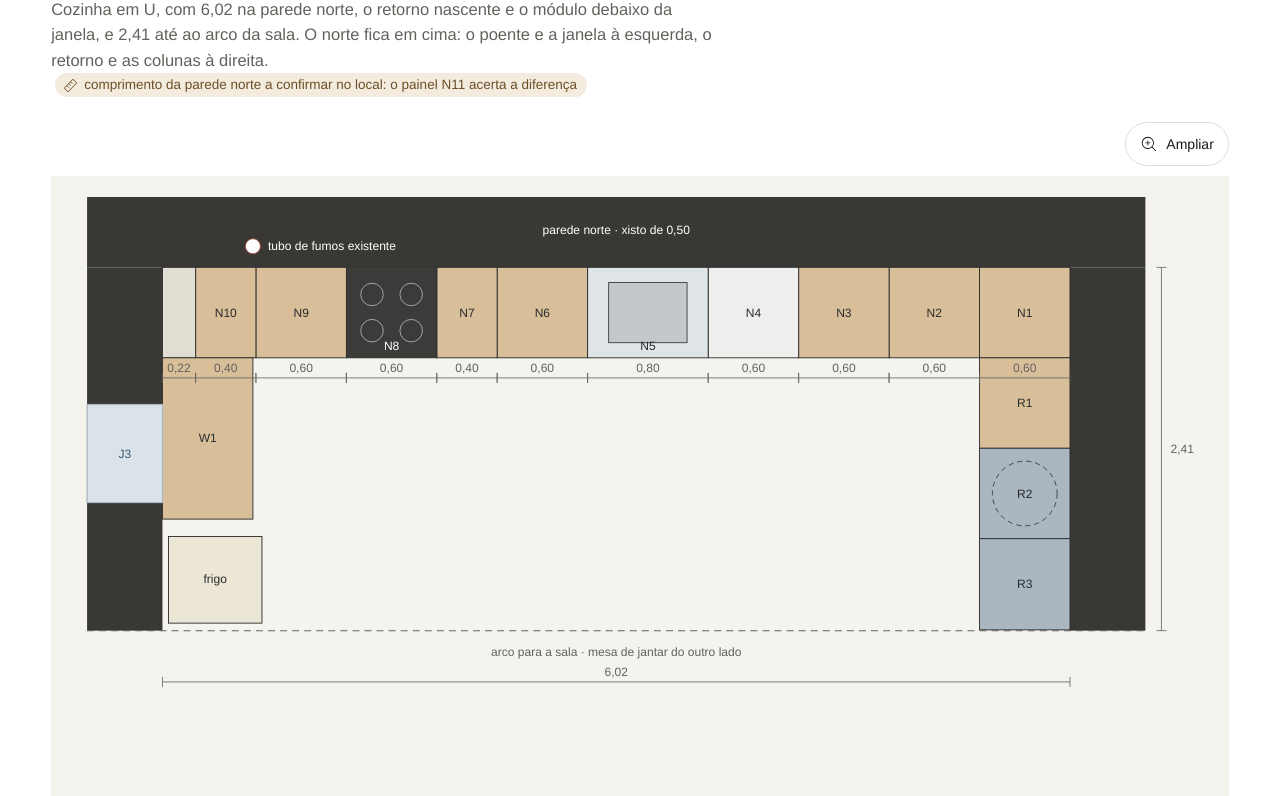
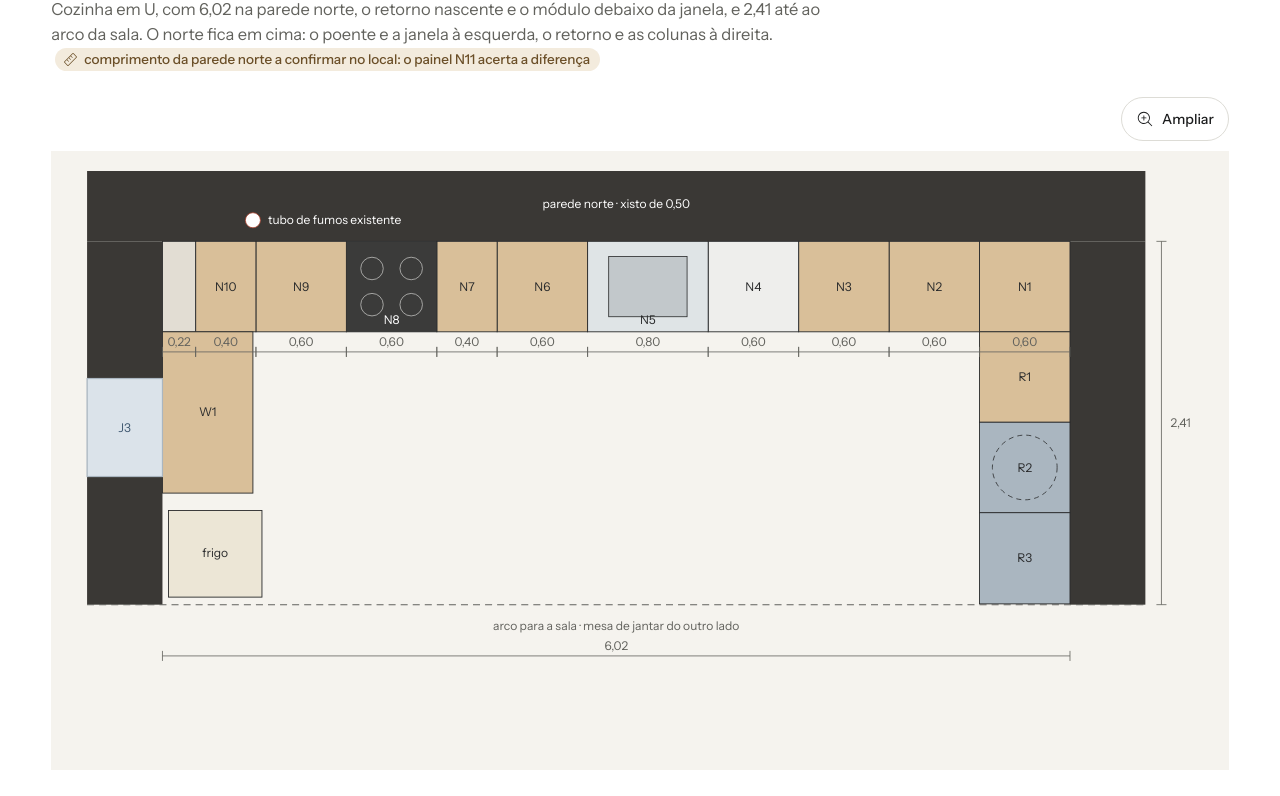
Before and after one commit to LGNative/casa-chas-de-egua, a plain HTML site: page cozinha.html in a window 1280 px wide. Shown: the part 463-1259 px from the top of the page. Drawn offline with Linux system fonts and the light colour scheme.

Commit message:
telemovel: letra das paginas de pormenor e lista de documentos

```diff
--- a/cozinha.html
+++ b/cozinha.html
@@ -2,6 +2,7 @@
 <meta name="robots" content="noindex, nofollow"><meta name="description" content="Cozinha da casa de Chãs d’Égua em pormenor: planta, alçados cotados, módulos e pontos de água e eletricidade.">
 <title>Cozinha em pormenor · Casa Chãs d’Égua</title>
 <link rel="preconnect" href="https://fonts.googleapis.com"><link rel="preconnect" href="https://fonts.gstatic.com" crossorigin>
+<link href="https://fonts.googleapis.com/css2?family=Instrument+Sans:ital,wght@0,400..600;1,400&display=swap" rel="stylesheet">
 
 <style>:root{--ease:cubic-bezier(.16,1,.3,1)}@media (prefers-reduced-motion:no-preference){@supports (animation-timeline:view()){@keyframes surge{from{opacity:0;transform:translateY(20px)}to{opacity:1;transform:none}}}}
 :root { --papel:#fff; --tinta:#1b1c1d; --cinza:#62625d; --linha:#dddcd6; --azul:#3f5870; --fundo:#f5f3ee;
@@ -55,6 +56,7 @@ footer { padding: 34px clamp(16px, 4vw, 56px) 50px; color: var(--cinza); font-si
 }
 :root{color-scheme:only light}.segue{display:flex;flex-wrap:wrap;gap:10px 28px;padding:clamp(28px,5vh,56px) 0 8px}.segue a{display:inline-flex;align-items:center;min-height:44px;color:var(--tinta);font-weight:500;text-underline-offset:5px}.segue a:first-child{padding:0 22px;border-radius:999px;background:var(--tinta);color:#fff;text-decoration:none}.segue a:first-child:hover{background:var(--azul)}
 .ampliar{min-height:44px}section>p.nota,.aviso{max-width:72ch}@media (max-width:640px){body{font-size:16.5px}td,.lista li,.aviso{font-size:16px}}
+@media (max-width:820px){.barra nav{flex-wrap:wrap!important;overflow:visible!important}}
 </style></head><body>
 <div class="barra"><a class="nome" href="index.html"><img class="logo" src="marca/logo.svg" alt="Casa Chãs d’Égua" width="48" height="50"></a><nav><a href="index.html">Projeto</a><a href="cozinha.html" aria-current="page">Cozinha</a><a href="quartos.html">Quartos</a><a href="passeio/index.html">Casa 3D</a></nav></div>
 <main><header class="topo"><h1>Cozinha em pormenor</h1><p>Solução em U, módulo a módulo: planta, alçados com cotas, o que vai em cada módulo e os pontos de água e de eletricidade.</p></header>
```
Also changed, not shown: index.html (+2 -0 lines), quartos.html (+2 -0 lines).
